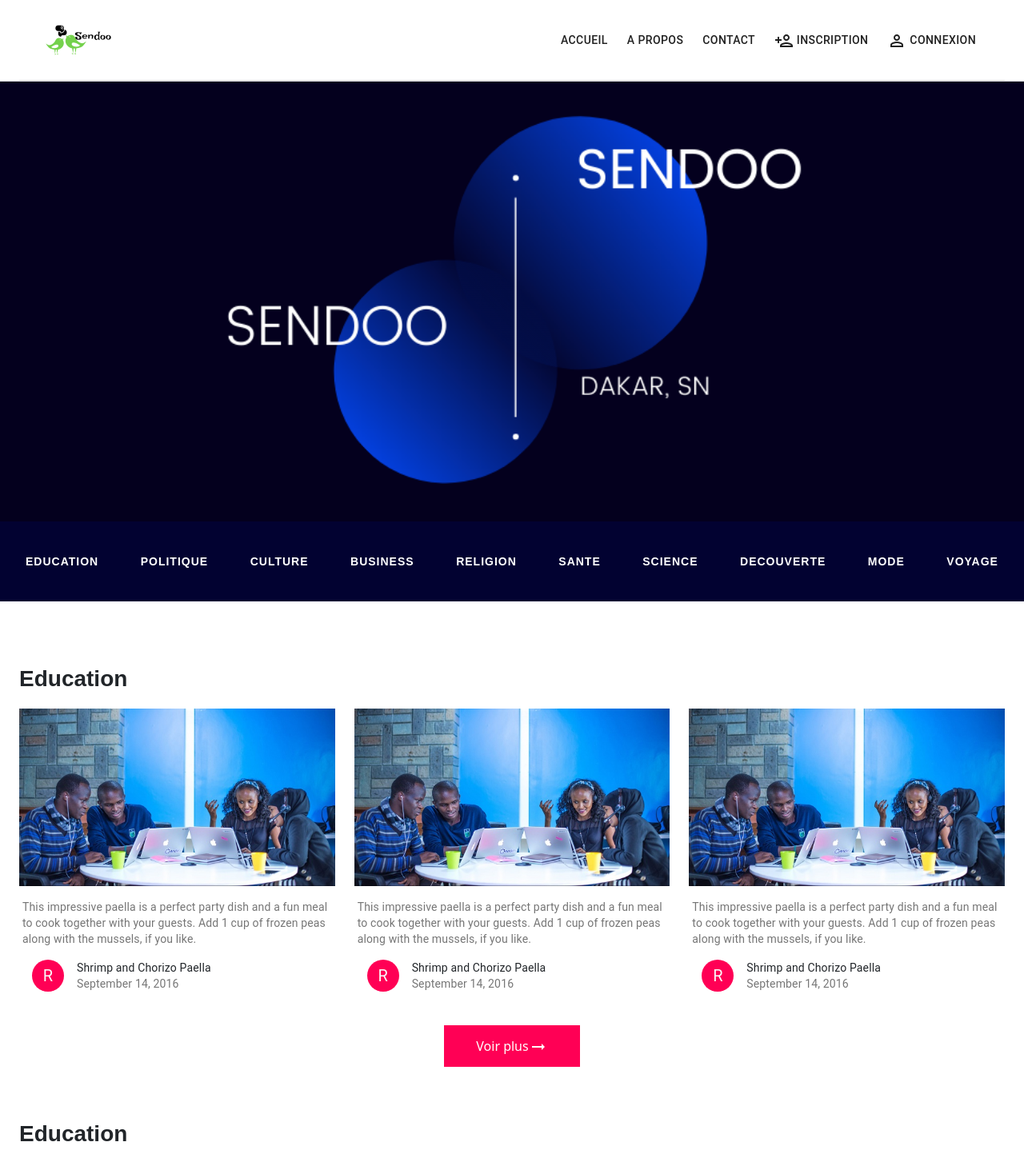
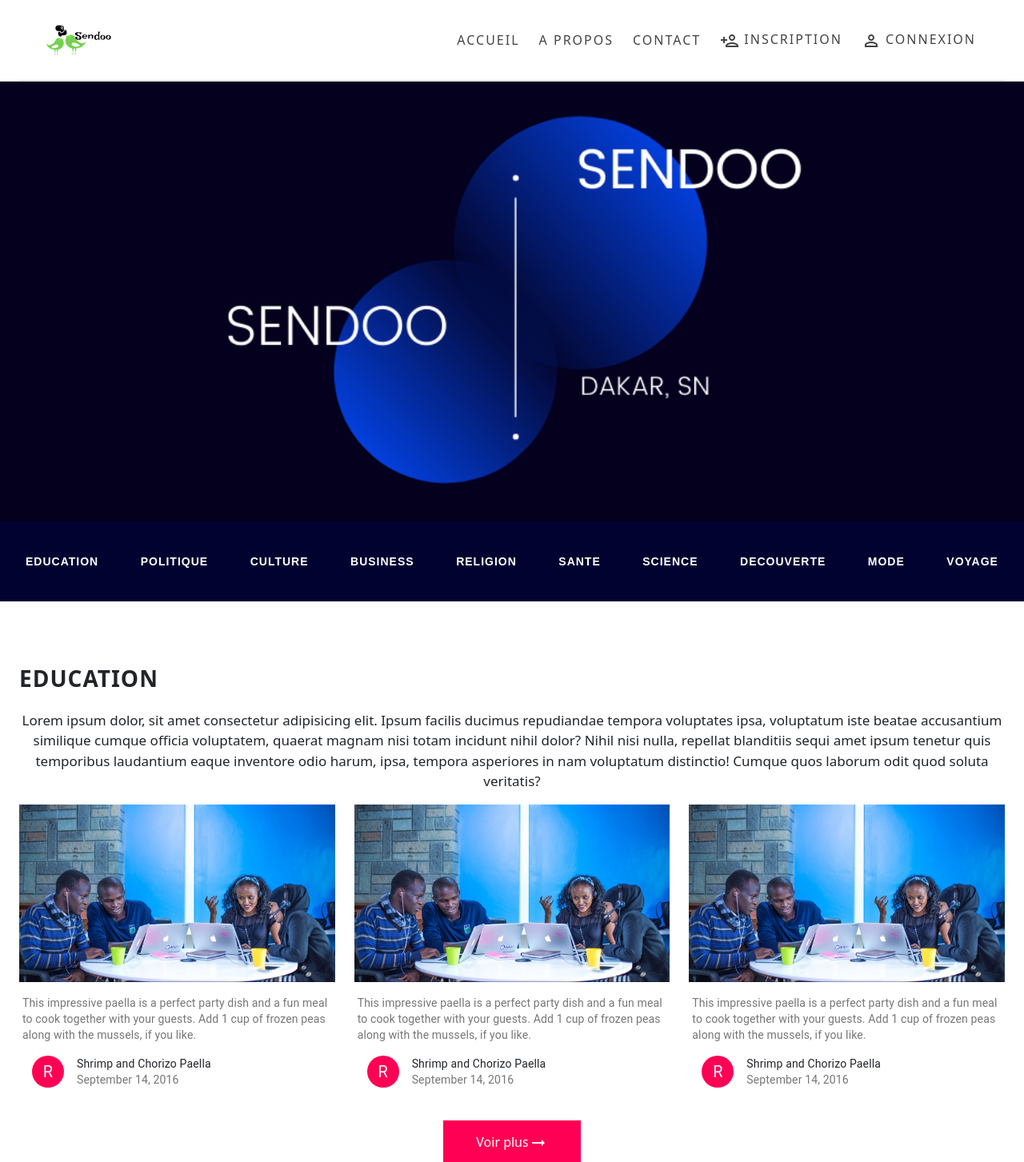
Before and after one commit to alphacpc/Sendoo, a React (Create React App) app in the folder ui/: page / in a window 1280 px wide. Shown: the top 1453 px of the page at 80% size. Built offline with nearby package versions, Linux system fonts and the light colour scheme; no server answers; what react-google-maps would draw is missing.

Commit message:
update files front

```diff
--- a/ui/src/Pages/About.js
+++ b/ui/src/Pages/About.js
@@ -53,33 +53,49 @@
         <div className="AboutContainer">
             <Navbar/>
 
-           <div style={{background:`url(${Banniere}) no-repeat`, height:540}}/>
+           <div style={{background:`url(${Banniere}) no-repeat`, height:500}}/>
 
             <Container>
-                <div style={{marginTop:-80, backgroundColor:'#ffffff', padding: 20}}>
-                    <Typography variant="h3" component="h3">A propos de nous</Typography>
-                    <Typography variant="p" component="span">{text}</Typography>
-                    <Link>Ecrivez-nous</Link>
-                    <div>
-                        <Typography variant="h4" component="h4">Nos coordonnees</Typography>
+                <div style={{marginTop:-140, backgroundColor:'#ffffff', padding: 20}}>
+
+                    <Typography variant="h3" style={classes.TitleAbout} component="h3">A propos de nous</Typography>
+                    <Typography variant="p" style={classes.TextAbout} component="span">{text}</Typography>
+
+
+                    <div style={classes.Coords}>
+                        {/* <Typography variant="h4" style={classes.TitleCoords} component="h4">Nos coordonnees</Typography> */}
 
                         <Grid container spacing={2}>
                             <Grid item xs={12} md={4}>
-                                <Typography>Numero de telephone</Typography>
-                                <PhoneIphoneOutlinedIcon/>
+                                <Typography style={classes.TitleCoord}>
+                                    <PhoneIphoneOutlinedIcon/>
+                                    Numero de telephone
+                                </Typography>
+                                <Typography>+221 33 333 33 33</Typography>
                             </Grid>
+
                             <Grid Typography xs={12} md={4}>
-                                <Typography>Adresse email</Typography>
-                                <MailOutlineOutlinedIcon/>
+                                <Typography style={classes.TitleCoord}>
+                                    <MailOutlineOutlinedIcon/>
+                                    Adresse email
+                                </Typography>
+                                <Typography>infos@contact-sendoo.sn</Typography>
                             </Grid>
+
                             <Grid Typography xs={12} md={4}>
-                                <Typography>Siege</Typography>
-                                {/* <AddLocationAltOutlinedIcon/> */}
-                                <LocationOnOutlinedIcon/>
+                                <Typography style={classes.TitleCoord}>
+                                    <LocationOnOutlinedIcon/>
+                                    Siege
+                                </Typography>
+                                <Typography>Avenue Nelson MANDELA, rue Cheikh anta DIOP</Typography>
                             </Grid>
+
                         </Grid>
 
                     </div>
+
+                    <div style={{textAlign:'center'}}><Link style={classes.LinkContact}>Ecrivez-nous</Link></div>
+
                 </div>
             </Container>
 
@@ -87,3 +103,45 @@
         </div>
     )
 }
+
+
+const classes = {
+    TitleAbout:{
+        textAlign:'center',
+        fontWeight: 'bold',
+        fontSize: 44,
+        textTransform: 'uppercase',
+        margin: '40px 0'
+    },
+    TextAbout:{
+        heightLine: 2,
+        fontSize: 18,
+        color: '#444444',
+        marginBottom: 40,
+        textAlign:'center'
+    },
+    Coords:{
+        margin: '80px 0',
+    },
+    TitleCoord:{
+        textTransform:'uppercase',
+        fontSize: 22,
+        fontWeight: 'bold',
+        letterSpacing: 0.5,
+    },
+
+    LinkContact:{
+        backgroundColor:'green',
+        padding: '18px 80px',
+        color:'#ffffff',
+        fontSize: 20,
+        textTransform: 'uppercase',
+        letterSpacing: 1,
+        textDecoration: 'none',
+        cursor: 'pointer',
+        '&:hover, &:focus': {
+            backgroundColor: 'yellow',
+            boxShadow: '0 4px 4px 0 #000',
+        },
+    }
+}
--- a/ui/src/Pages/MoreCategory.js
+++ b/ui/src/Pages/MoreCategory.js
@@ -1,4 +1,4 @@
-import React from 'react';
+import React, {useState, useEffect} from 'react';
 import Navbar from "../components/Navbar";
 import ListLinkCategory from '../components/ListLinkCategory';
 import { Container } from '@material-ui/core';
@@ -28,7 +28,25 @@
 const MoreCategory = () => {
 
     const classes = useStyles();
-    const cards = [1, 2, 3, 4, 5, 6, 7, 8, 9];
+    const cards = [1, 2, 3, 4, 5, 6, 7, 8, 9,10,11,13,14,15,16,17,18,19,20,21,22,23,24,25,26,27];
+    const [loading, setLoading] = useState(false);
+    const [page, setPage] = useState(1);
+    const POST_PER_PAGE = 9;
+
+    const [totalPages, setTotalPages] = useState(0);
+
+    const startIndex = (page - 1) * POST_PER_PAGE;
+    const selectedPost = cards.slice(startIndex, startIndex + POST_PER_PAGE);
+
+
+    const handleClickPagination = (num) => {
+      setPage(num)
+    }
+
+    useEffect(()=>{
+      setTotalPages(Math.ceil(cards.length / POST_PER_PAGE))
+    },[])
+
 
     return (
         <React.Fragment >
@@ -37,14 +55,13 @@
 
             <ListLinkCategory />
 
+
             <Container  className={classes.ContainerElement}>
                 <Breadcrumb/>
 
 
-
-
                 <Grid container spacing={4}>
-            {cards.map((card) => (
+            {selectedPost.map((card) => (
               <Grid item key={card} xs={12} sm={6} md={4}>
                 <Card className={classes.card}>
                   <CardMedia
@@ -71,7 +88,7 @@
 
 
           <div className={classes.pagination}>
-             <Pagination count={10} color="secondary" />
+             <Pagination count={totalPages}   color="secondary" />
         </div>
 
 
--- /dev/null
+++ b/ui/src/assets/sass/FixedNavbar.scss
@@ -0,0 +1,5 @@
+div#navbar-fixed{
+    // position: fixed !important;
+    width: 100%;
+    z-index: 444;
+}
--- a/ui/src/components/Breadcrumb.js
+++ b/ui/src/components/Breadcrumb.js
@@ -3,11 +3,12 @@
 import Breadcrumbs from '@material-ui/core/Breadcrumbs';
 import Chip from '@material-ui/core/Chip';
 import HomeIcon from '@material-ui/icons/Home';
+import { Typography } from '@material-ui/core';
 
 const StyledBreadcrumb = withStyles((theme) => ({
   root: {
     backgroundColor: theme.palette.grey[100],
-    height: theme.spacing(10),
+    height: theme.spacing(3),
     color: theme.palette.grey[800],
     fontWeight: theme.typography.fontWeightRegular,
     '&:hover, &:focus': {
@@ -20,16 +21,23 @@
   },
 }))(Chip);
 
+const breadcrumb ={
+  padding:'10px 0',
+  margin:'20px 0'
+}
+
 export default function Breadcrumb() {
   return (
-    <Breadcrumbs aria-label="breadcrumb">
+    <Breadcrumbs style={breadcrumb} aria-label="breadcrumb">
+
       <StyledBreadcrumb
         component="a"
-        href="#"
+        href="/"
         label="Home"
         icon={<HomeIcon fontSize="small" />}
       />
-      <StyledBreadcrumb component="a" href="#" label="Catalog"/>
+      <StyledBreadcrumb component="a" href="/" label="Category"/>
+      <Typography variant="p" style={{fontSize:14}} component="h6">Titre de l'article</Typography>
 
     </Breadcrumbs>
   );
--- a/ui/src/components/Category.js
+++ b/ui/src/components/Category.js
@@ -27,6 +27,8 @@
         <Container maxWidth="lg" >
           <div className={classes.root}>
             <h1 className={classes.titleCategory}>Education</h1>
+            <p className={classes.paragraphCategory}>Lorem ipsum dolor, sit amet consectetur adipisicing elit. Ipsum facilis ducimus repudiandae tempora voluptates ipsa, voluptatum iste beatae accusantium similique cumque officia voluptatem, quaerat magnam nisi totam incidunt nihil dolor?
+            Nihil nisi nulla, repellat blanditiis sequi amet ipsum tenetur quis temporibus laudantium eaque inventore odio harum, ipsa, tempora asperiores in nam voluptatum distinctio! Cumque quos laborum odit quod soluta veritatis?</p>
 
             <Grid container spacing={3}>
 
@@ -114,10 +116,16 @@
     },
     titleCategory:{
       marginTop: 80,
-      marginBottom: 20,
-      fontWeight: 'bold',
+      marginBottom: 22,
+      fontWeight: '600',
       fontSize: 28,
-      fontFamily: 'sans-serif',
+      textTransform:'uppercase',
+      letterSpacing: 1
+      // fontFamily: 'sans-serif',
+    },
+    paragraphCategory:{
+      textAlign: 'center',
+      fontSize: 17,
     },
     paper: {
       padding: theme.spacing(2),
@@ -149,6 +157,13 @@
       padding: '15px 40px',
       textDecoration: 'none',
       color: '#fff',
+      border:'1px solid transparent',
+      transition: 'all ease .3s',
+      '&:hover':{
+        color:'#fff !important',
+        borderRadius: '30px',
+        boxShadow: '0 4px 4px 0 #000',
+      }
     },
 
   }));
--- a/ui/src/components/Navbar.js
+++ b/ui/src/components/Navbar.js
@@ -2,29 +2,35 @@
 import { makeStyles } from '@material-ui/core/styles';
 import Toolbar from '@material-ui/core/Toolbar';
 import Typography from '@material-ui/core/Typography';
-import Link from '@material-ui/core/Link';
+import { Link } from 'react-router-dom';
 import Logo from './../assets/images/Logo/Sendoo4.png';
 import PersonAddOutlinedIcon from '@material-ui/icons/PersonAddOutlined';
 import PermIdentityOutlinedIcon from '@material-ui/icons/PermIdentityOutlined';
 
 import AppBar from '@material-ui/core/AppBar';
 
+import './../assets/sass/FixedNavbar.scss';
+
 const useStyles = makeStyles((theme) => ({
   toolbarTitle: {
     flex: 1,
-  },
-  appBar: {
-    //borderBottom: `1px solid ${theme.palette.divider}`,
   },
   toolbar: {
     flexWrap: 'wrap',
     backgroundColor: '#ffffff',
     borderBottom: `1px solid ${theme.palette.divider}`,
-
   },
   link: {
     margin: theme.spacing(1, 1.5),
     textDecoration:'none !important',
+    textTransform: 'uppercase',
+    color: '#444444',
+    letterSpacing: 2,
+    fontWeight:500,
+    transition: 'all ease .3s',
+    '&:hover':{
+      color:'#f05'
+    }
   },
 
 }));
@@ -34,30 +40,24 @@
 
   return (
     <React.Fragment>
-      <Toolbar className={classes.toolbar}>
+      <Toolbar id="navbar-fixed" className={classes.toolbar}>
 
         <AppBar position="static" color="default" elevation={0} className={classes.appBar}>
           <Toolbar className={classes.toolbar}>
 
             <Typography variant="h6" color="inherit" noWrap className={classes.toolbarTitle}>
-              <img src={Logo} width={100}/>
+              <Link to="/" ><img src={Logo} width={100}/></Link>
             </Typography>
 
             <nav>
-              <Link variant="button" color="textPrimary" href="#" className={classes.link}>
-                Accueil
-              </Link>
-              <Link variant="button" color="textPrimary" href="#" className={classes.link}>
-                A propos
-              </Link>
-              <Link variant="button" color="textPrimary" href="#" className={classes.link}>
-                contact
-              </Link>
+              <Link variant="button" color="textPrimary" to="/" className={classes.link}>Accueil</Link>
+              <Link variant="button" color="textPrimary" to="/about" className={classes.link}>A propos</Link>
+              <Link variant="button" color="textPrimary" to="/contact" className={classes.link}>Contact</Link>
             </nav>
 
             <div>
-            <Link variant="button" color="textPrimary" href="/register" className={classes.link}><PersonAddOutlinedIcon/> Inscription</Link>
-              <Link variant="button" color="textPrimary" href="/login" className={classes.link}><PermIdentityOutlinedIcon/> Connexion</Link>
+              <Link variant="button" color="textPrimary" to="/register" className={classes.link}><PersonAddOutlinedIcon/> Inscription</Link>
+              <Link variant="button" color="textPrimary" to="/login" className={classes.link}><PermIdentityOutlinedIcon/> Connexion</Link>
             </div>
 
           </Toolbar>
```
Also changed, not shown: ui/src/Pages/SinglePost.js (+49 -79 lines).
